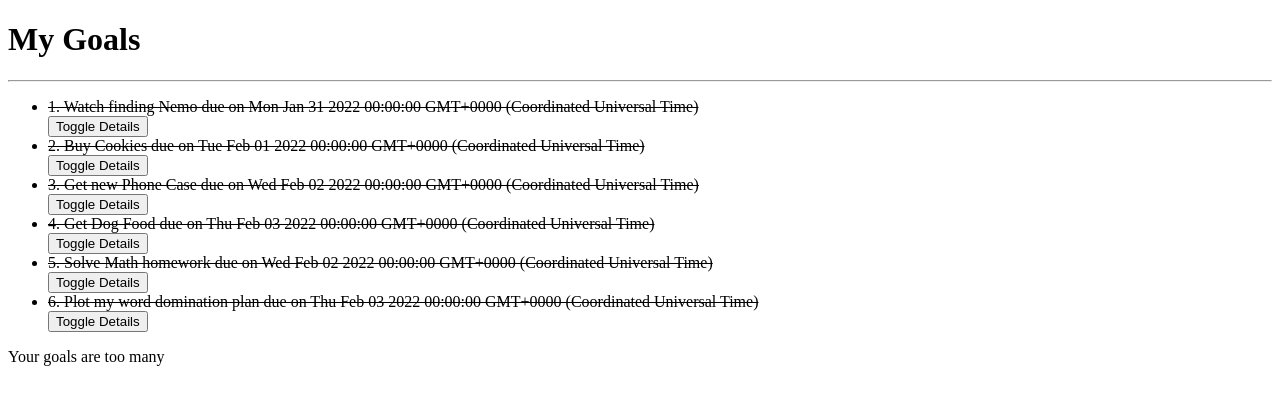
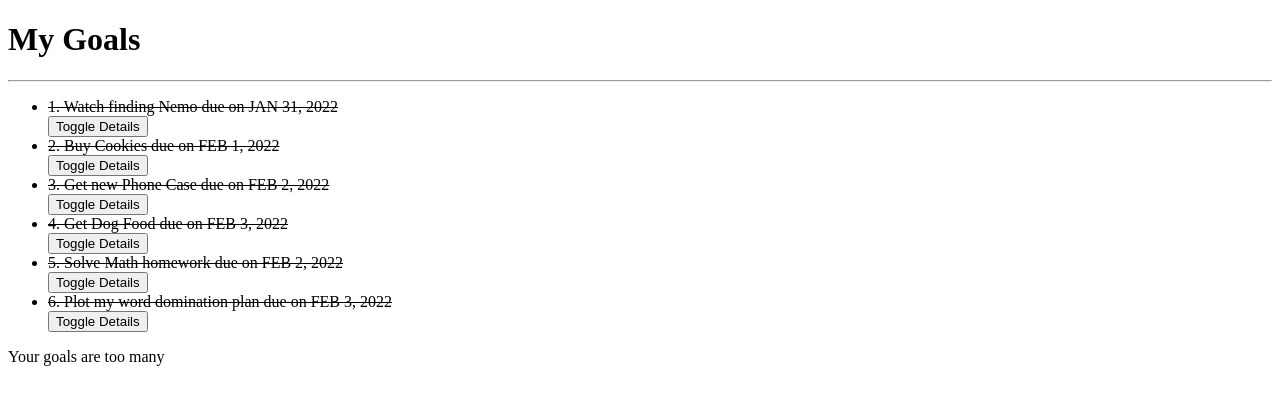
Before and after one commit to John-Kimani/Goals, an Angular app: page / in a window 1280 px wide. Shown: the top 404 px of the page. Built offline with nearby package versions, Linux system fonts and the light colour scheme.

Commit message:
adds inbuilt date pipes to make initial date user friendly then chains pipe to all uppercase transformation

```diff
--- a/src/app/goal/goal.component.html
+++ b/src/app/goal/goal.component.html
@@ -5,7 +5,7 @@
     <ul>
         <div *ngFor='let goal of goals; let i = index'> <!-- logic to register the index of each goal item in goal list -->
             <li appStrikethrough>
-                {{goal.id}}. {{goal.name}} due on {{goal.completeDate}}
+                {{goal.id}}. {{goal.name}} due on {{goal.completeDate|date|uppercase}}
             </li>
             <button (click)='toggleDetails(i)'>Toggle Details</button>
             <app-goal-detail *ngIf="goal.showDescription" [goal]="goal" (isComplete)="completeGoal($event, i)"></app-goal-detail>
```
